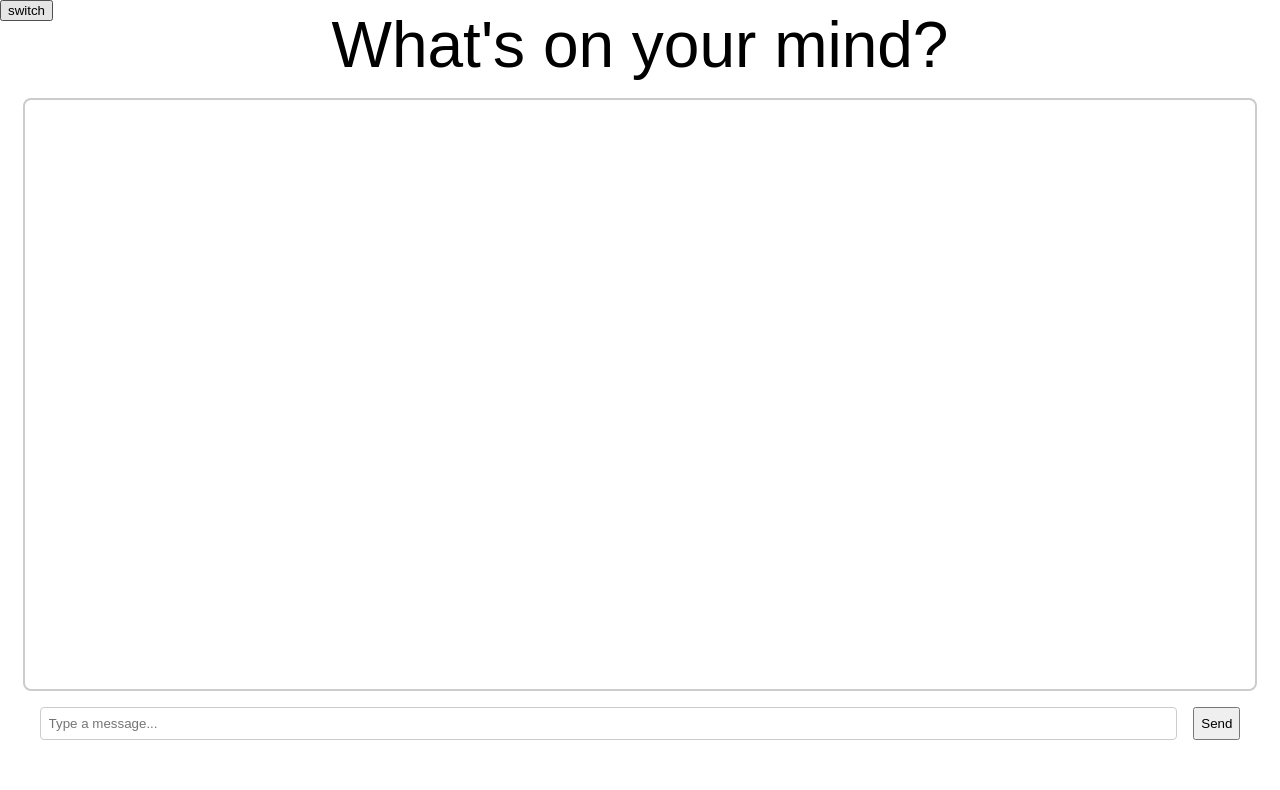
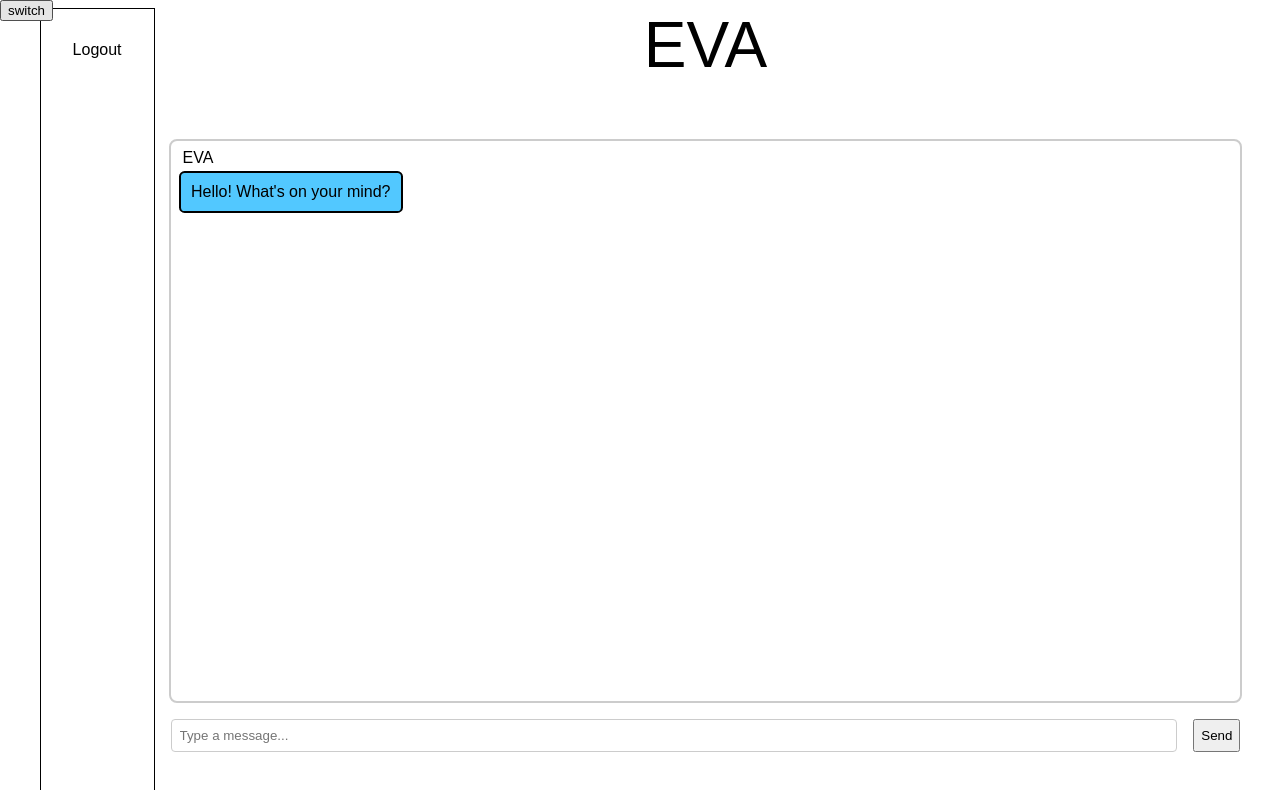
Before and after one commit to mikewng/agentplannerfe, a Next.js app: page / in a window 1280 px wide. Both pictures are taken after a click on the button "switch". Shown: the top 790 px of the page. Built offline with nearby package versions, Linux system fonts and the light colour scheme; what axios-mock-adapter would draw is missing.

Commit message:
prompting layout change

```diff
--- a/src/app/screens/prompting/components/promptchatui.scss
+++ b/src/app/screens/prompting/components/promptchatui.scss
@@ -8,7 +8,8 @@
 
     .prompt-chat-ui-box-container {
         width: 100%;
-        padding: 0.9rem;
+        // min-width: 50vw;
+        // max-width: 50vw;
         border: 2px solid #ccc;
         border-radius: 8px;
         height: 70vh;
@@ -27,7 +28,7 @@
 
                 .prompt-message-text {
                     border: 2px solid black;
-                    border-radius: 0.25rem;
+                    border-radius: 0.35rem;
                     padding: 0.65rem;
                 }
             }
@@ -42,7 +43,7 @@
                 }
 
                 .prompt-message-text {
-                    background-color: rgb(189, 189, 189);
+                    background-color: rgb(200, 200, 200);
                 }
             }
 
@@ -56,11 +57,9 @@
                 }
 
                 .prompt-message-text {
-                    background-color: rgb(80, 175, 198);
+                    background-color: rgb(82, 200, 255);
                 }
             }
-
-
         }
     }
 
@@ -68,7 +67,7 @@
         width: 100%;
         display: flex;
         gap: 1rem;
-        justify-content: space-between;
+        justify-content: space-around;
     }
 
     .prompt-chat-ui-input-control {
--- a/src/app/screens/prompting/components/promptchatui.tsx
+++ b/src/app/screens/prompting/components/promptchatui.tsx
@@ -9,6 +9,16 @@ export default function ChatUI() {
     });
 
     const scrollRef = useRef<HTMLDivElement>(null);
+
+    useEffect(() => {
+        const aiMessage: Message = {
+            id: String(Date.now() + 1),
+            role: "system",
+            content: "Hello! What's on your mind?",
+        };
+
+        setMessages([...messages, aiMessage])
+    }, [])
 
     useEffect(() => {
         if (scrollRef.current) {
--- a/src/app/screens/prompting/promptingscreen.scss
+++ b/src/app/screens/prompting/promptingscreen.scss
@@ -1,11 +1,22 @@
 .prompting-screen-container {
     width: 95%;
+    height: 100%;
 
     display: flex;
-    flex-direction: column;
-    justify-content: start;
+    flex-direction: row;
+    justify-content: center;
+
     gap: 1rem;
 
+    .prompting-sidebar-container {
+        padding: 2rem;
+        border: 1px solid black;
+    }
+
+    .prompting-main-body-container {
+        display: flex;
+        flex-direction: column;
+        width: 100%;
 
         .prompting-header-container {
             display: flex;
@@ -18,3 +29,4 @@
             }
         }
     }
+}
--- a/src/app/screens/prompting/promptingscreen.tsx
+++ b/src/app/screens/prompting/promptingscreen.tsx
@@ -5,10 +5,15 @@ import "./promptingscreen.scss"
 const PromptingScreen = () => {
     return (
         <div className="prompting-screen-container">
-            <div className="prompting-header-container">
-                <div className="header-text">What's on your mind?</div>
+            <div className="prompting-sidebar-container">
+                Logout
             </div>
-            <PromptChatUI />
+            <div className="prompting-main-body-container">
+                <div className="prompting-header-container">
+                    <div className="header-text">EVA</div>
+                </div>
+                <PromptChatUI />
+            </div>
         </div>
     )
 }
```
Lines whose indentation alone changed are shown as unchanged.
